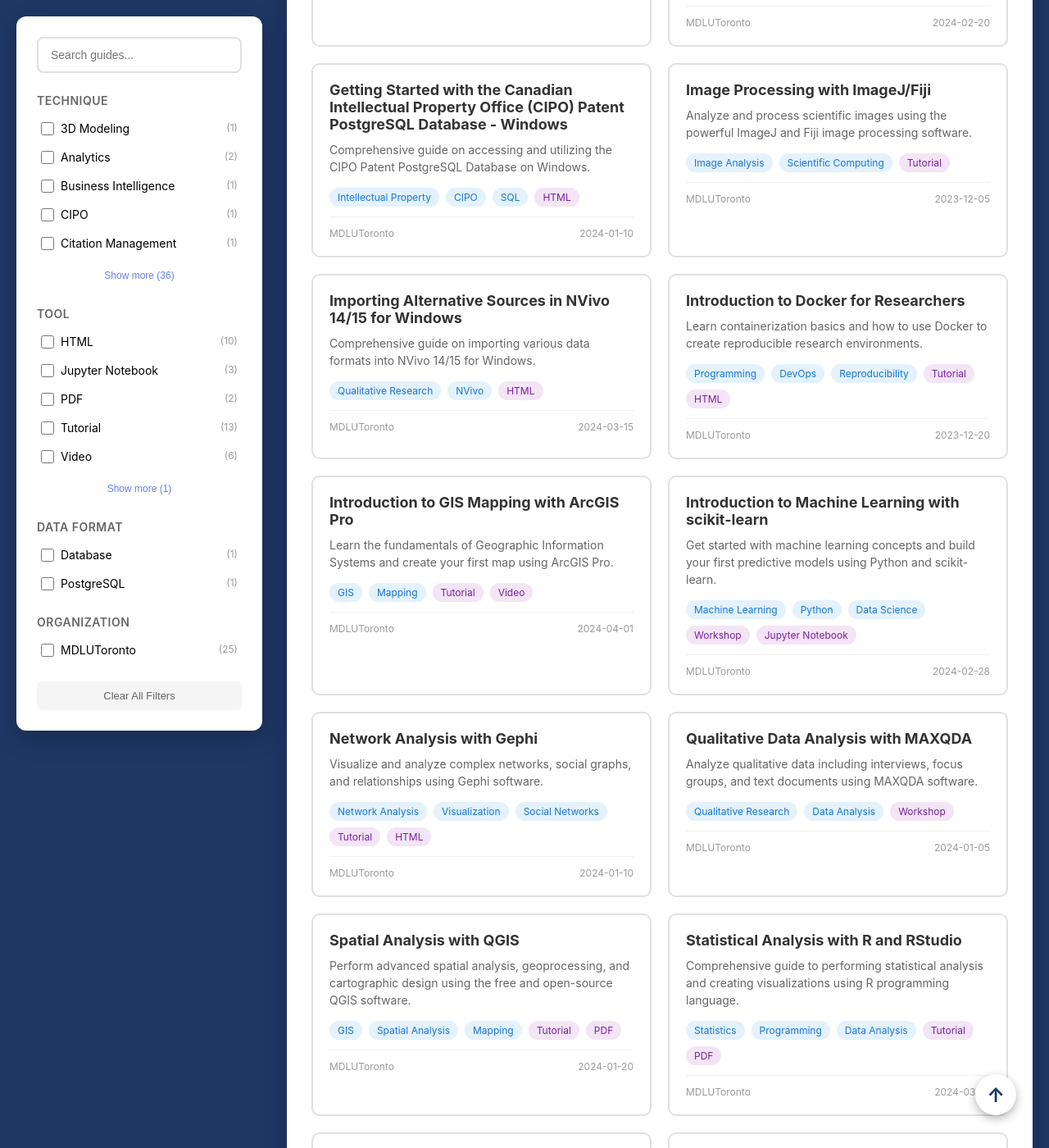
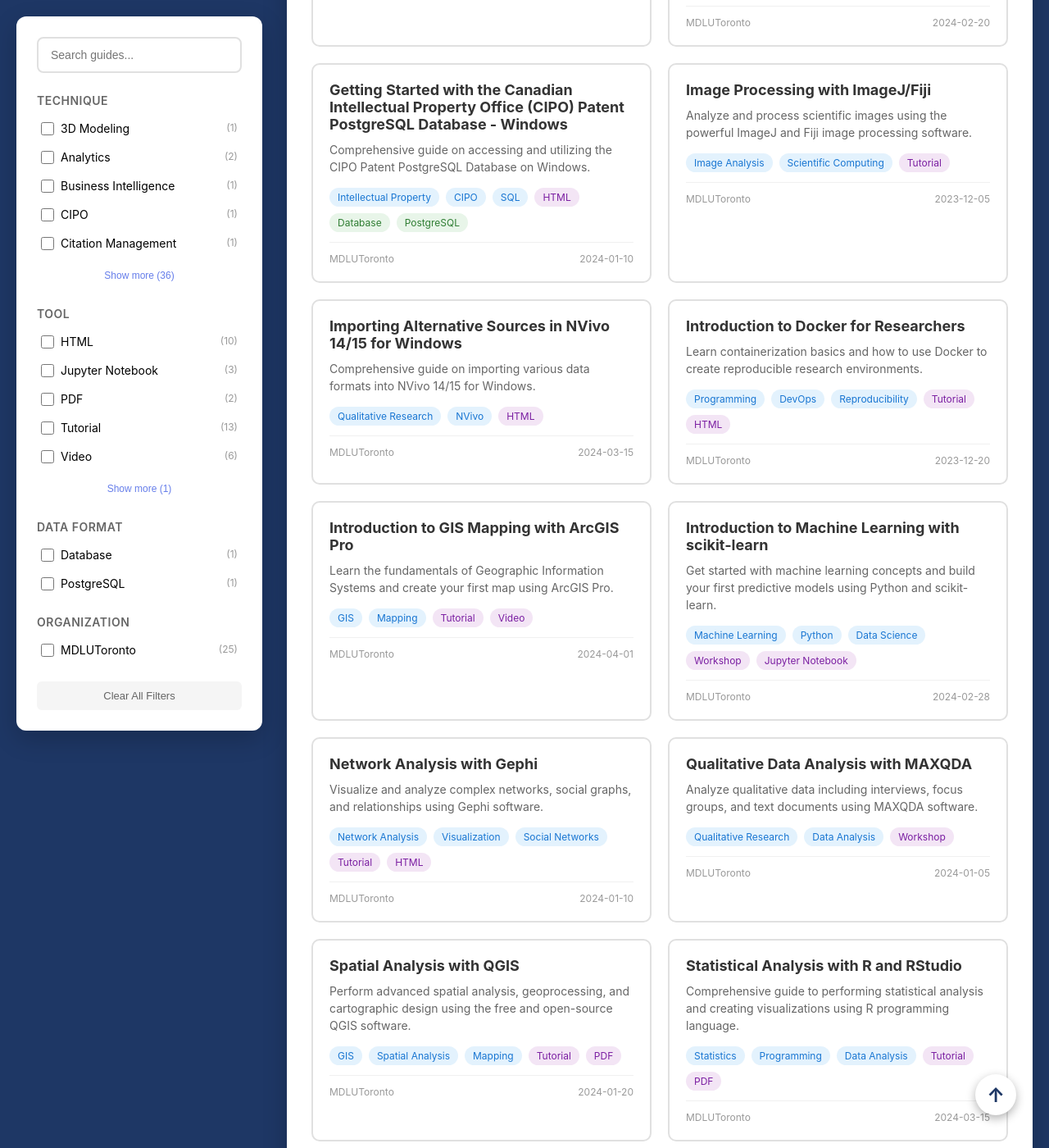
Before and after one commit to MDLutoronto/tutorials-search, a Jekyll site: the page built from page.md, in a window 1280 px wide and 1400 px high, scrolled down 1298 px. Shown: the whole window at 82% size. Built offline with Jekyll 4.4.1, drawn with Linux system fonts in a browser that asks for light colours.

Commit message:
fix: fixed the display of Data Format

```diff
--- a/_layouts/minimal_search.html
+++ b/_layouts/minimal_search.html
@@ -299,6 +299,11 @@
         .tag.tool {
             background-color: #f3e5f5;
             color: #7b1fa2;
+        }
+
+        .tag.dataFormat {
+            background-color: #e8f5e9;
+            color: #2e7d32;
         }
 
         .guides-meta {
@@ -779,6 +784,8 @@
                             .map(cat => `<span class="tag technique">${cat}</span>`).join('')}
                         ${(Array.isArray(guide.tool) ? guide.tool : [guide.tool])
                             .map(fmt => `<span class="tag tool">${fmt}</span>`).join('')}
+                        ${guide.dataFormat ? (Array.isArray(guide.dataFormat) ? guide.dataFormat : [guide.dataFormat])
+                            .map(fmt => `<span class="tag dataFormat">${fmt}</span>`).join('') : ''}
                     </div>
                     <div class="guides-meta">
                         <span>${guide.organization}</span>
```
